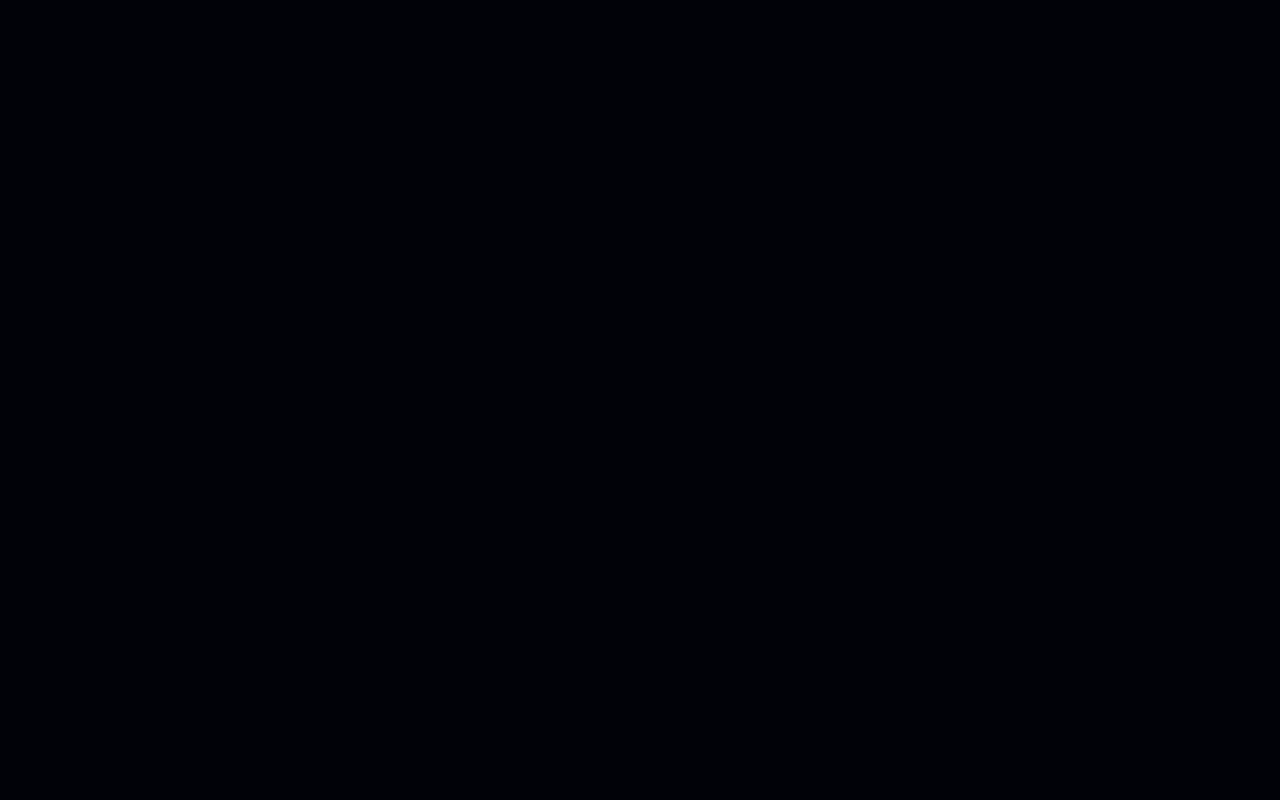
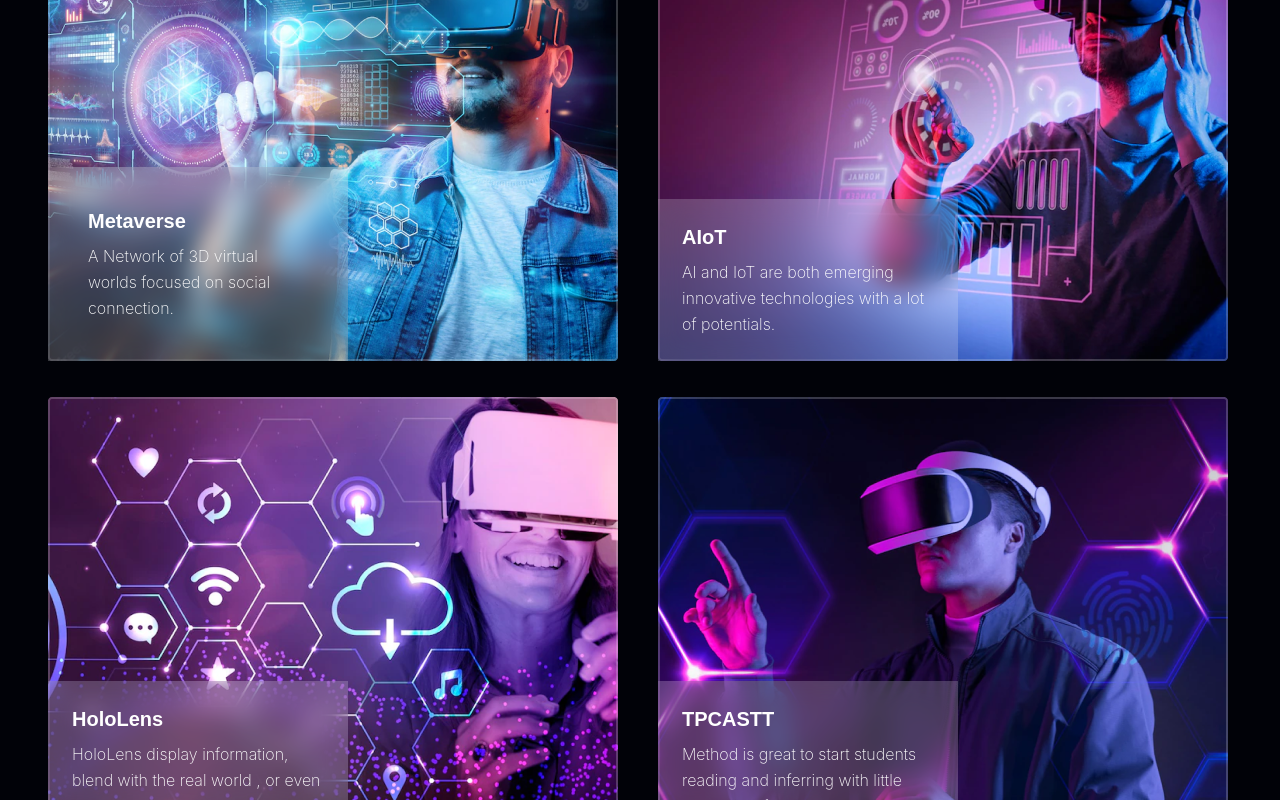
Before and after one commit to MishaMelnik/Virtual_Reality, a React (Create React App) app: page / in a window 1280 px wide. Shown: the part 2000-2800 px from the top of the page. Before the commit the page ends 1759 px from the top, so only its background shows below. Built offline with nearby package versions, Linux system fonts and the light colour scheme; the HTML template or start-up script is replaced by a standard one.

Commit message:
created layout in headsets component

```diff
--- a/src/App.js
+++ b/src/App.js
@@ -4,6 +4,7 @@
 import Header from './components/Header/Header';
 import Experience from './components/Experience/Experience';
 import Video from './components/Video/Video';
+import Headsets from './components/Headsets/Headsets';
 
 const App = () => {
   return (
@@ -12,6 +13,7 @@
       <Banner />
       <Experience />
       <Video />
+      <Headsets />
     </div>
   );
 };
--- a/src/components/Headsets/Headsets.jsx
+++ b/src/components/Headsets/Headsets.jsx
@@ -1,7 +1,52 @@
 import React from 'react';
+// IMG
+import headsets1 from '../../assets/img/headset-1.png';
+import headsets2 from '../../assets/img/headset-2.png';
+import headsets3 from '../../assets/img/headset-3.png';
+import headsets4 from '../../assets/img/headset-4.png';
 
 const Headsets = () => {
-  return <div>Headsets</div>;
+  return (
+    <div className="py-12 lg:py-24">
+      <div className="container mx-auto">
+        <h2 className="text-3xl font-bold mb-6">Mixed Reality Headsets</h2>
+        <div className="grid gap-y-4 lg:grid-cols-2 lg:gap-9">
+          <div className="relative">
+            <img className="" src={headsets1} alt="headsets1" />
+            <div className="absolute bottom-0 bg-white/20 backdrop-blur-md max-w-[300px] min-h-[150px] p-10">
+              <h4 className="font-semibold text-xl mb-2">Metaverse</h4>
+              <p className="">A Network of 3D virtual worlds focused on social connection. </p>
+            </div>
+          </div>
+          <div className="relative">
+            <img className="" src={headsets2} alt="headsets2" />
+            <div className="absolute bottom-0 bg-white/20 backdrop-blur-md max-w-[300px] min-h-[150px] p-6">
+              <h4 className="font-semibold text-xl mb-2">AIoT</h4>
+              <p className="">AI and IoT are both emerging innovative technologies with a lot of potentials. </p>
+            </div>
+          </div>
+          <div className="relative">
+            <img className="" src={headsets3} alt="headsets3" />
+            <div className="absolute bottom-0 bg-white/20 backdrop-blur-md max-w-[300px] min-h-[150px] p-6">
+              <h4 className="font-semibold text-xl mb-2">HoloLens</h4>
+              <p className="">
+                HoloLens display information, blend with the real world , or even simulate a virtual world.{' '}
+              </p>
+            </div>
+          </div>
+          <div className="relative">
+            <img className="" src={headsets4} alt="headsets4" />
+            <div className="absolute bottom-0 bg-white/20 backdrop-blur-md max-w-[300px] min-h-[150px] p-6">
+              <h4 className="font-semibold text-xl mb-2">TPCASTT</h4>
+              <p className="">
+                Method is great to start students reading and inferring with little assistance from the instructor
+              </p>
+            </div>
+          </div>
+        </div>
+      </div>
+    </div>
+  );
 };
 
 export default Headsets;
```
